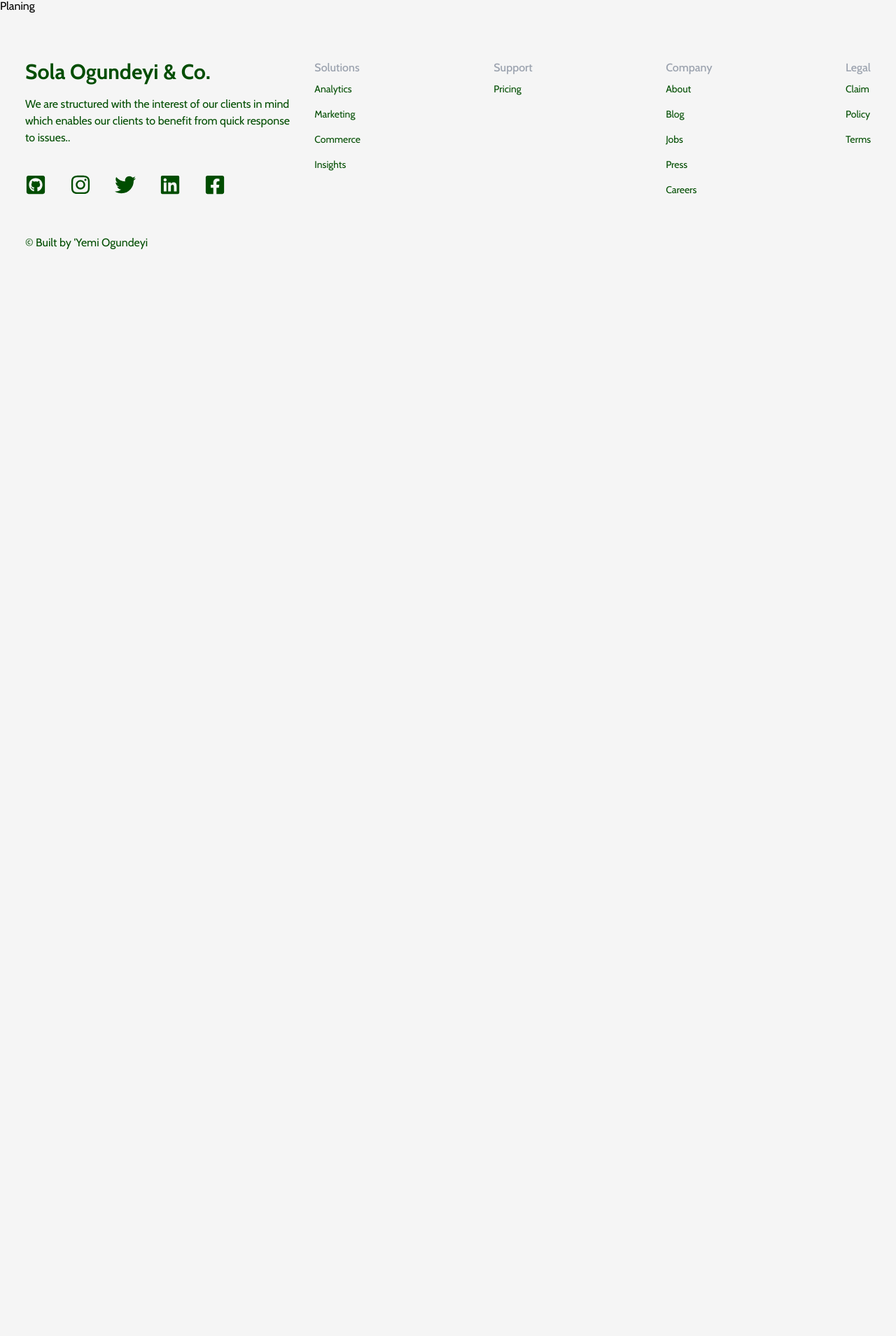
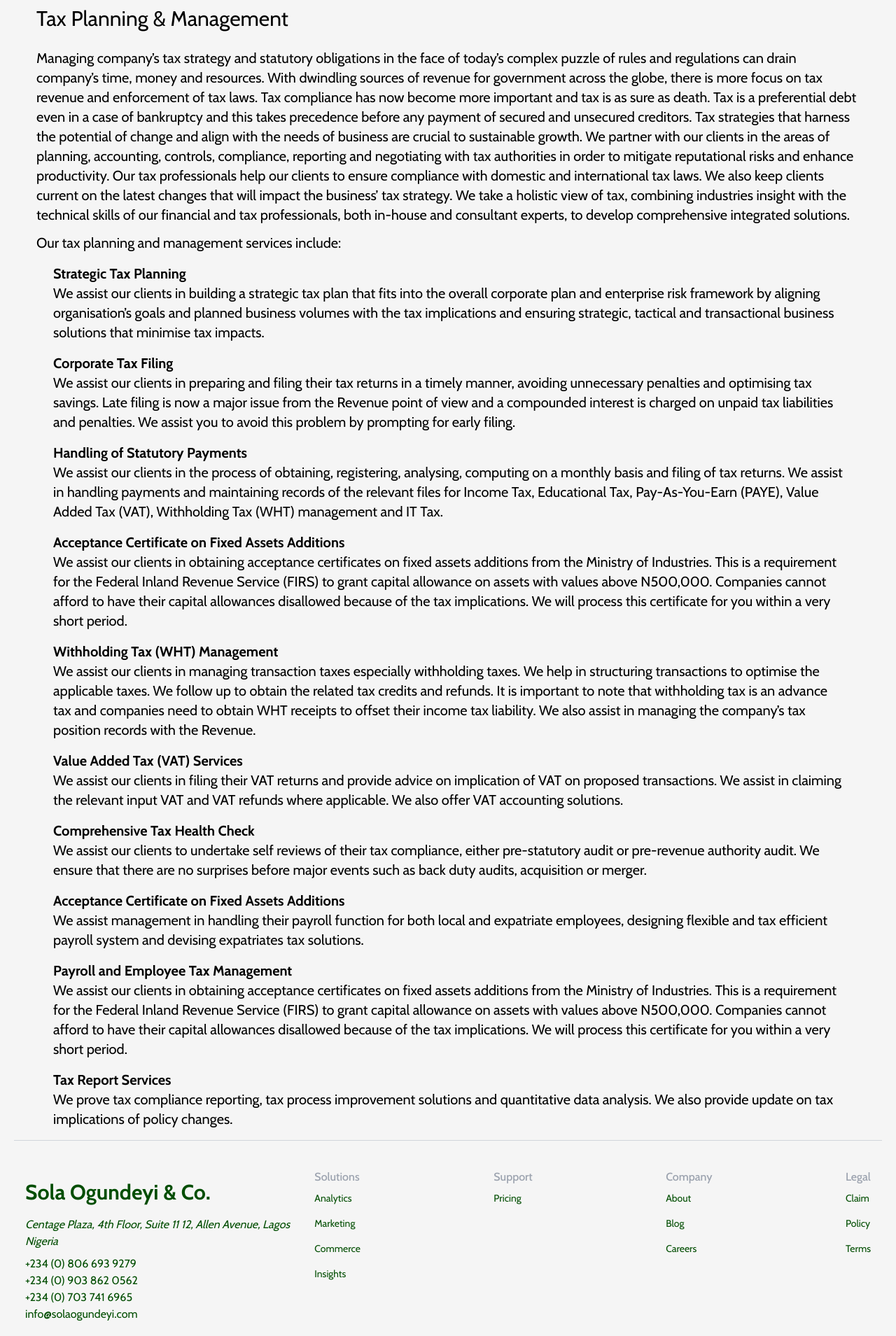
Before and after one commit to YemiOG/sola-ogundeyi-co, a React (Create React App) app: page /services/planning in a window 1280 px wide. Shown: the part 100-2009 px from the top of the page at 70% size. Before the commit the page ends 800 px from the top, so only its background shows below. Built offline with nearby package versions, Linux system fonts and the light colour scheme.

Commit message:
page complete

```diff
--- a/src/App.js
+++ b/src/App.js
@@ -23,7 +23,7 @@ function App() {
           <Route path="/services" element={<Clients />} />
           <Route path="/services/audit" element={<Audit />} />
           <Route path="/services/planning" element={<Planning />} />
-          <Route path="/services/advisory" element={<Advisory />} />
+          <Route path="/services/advisory" exact element={<Advisory />} />
           <Route path="/about-us" element={<About />} />
           <Route path="/contact-us" element={<Contact />} />
         </Routes>
--- a/src/components/Advisory.js
+++ b/src/components/Advisory.js
@@ -2,7 +2,7 @@ import React from "react";
 
 const Advisory = () => {
   return (
-    <div className="px-10">
+    <div className="px-3 md:px-10">
       <div className="max-w-[1240px] mx-auto text-left ">
         <h1 className="text-bold text-2xl p-3 md:text-3xl">
           Financial Advisory Services
--- a/src/components/Audit.js
+++ b/src/components/Audit.js
@@ -2,7 +2,7 @@ import React from "react";
 
 const Audit = () => {
   return (
-    <div className="px-10">
+    <div className="px-3 md:px-10">
       <div className="max-w-[1240px] mx-auto text-left ">
         <h1 className="text-bold text-2xl p-3 md:text-3xl">
           Audit and Assurance
--- a/src/components/Footer.js
+++ b/src/components/Footer.js
@@ -9,16 +9,27 @@ import {
 
 const Footer = () => {
   return (
-    <div className="max-w-[1240px] mx-auto py-16 px-4 grid lg:grid-cols-3 gap-8 text-[#004d00]">
+    <div className="max-w-[1240px] mx-auto py-10 px-4 grid lg:grid-cols-3 gap-8 text-[#004d00] border-t  border-gray-300">
       <div>
-        <h1 className="w-full text-3xl font-bold text-[#004d00] ">
+        <h1 className="w-full text-3xl font-bold py-4 text-[#004d00] ">
           Sola Ogundeyi &amp; Co.
         </h1>
-        <p className="py-4">
-          We are structured with the interest of our clients in mind which
-          enables our clients to benefit from quick response to issues..{" "}
-        </p>
-        <div className="flex justify-between md:w-[75%] my-6">
+        <address className="pb-2">
+          Centage Plaza, 4th Floor, Suite 11 12, Allen Avenue, Lagos Nigeria
+        </address>
+        <div className="flex flex-col pb-4">
+          <a href="tel:+234 (0) 806 693 9279">+234 (0) 806 693 9279</a>
+          <a href="tel:+234 (0) 903 862 0562">+234 (0) 903 862 0562</a>
+          <a href="tel:+234 (0) 703 741 6965">+234 (0) 703 741 6965</a>
+          <a href="mailto:info@solaogundeyi.com"> info@solaogundeyi.com</a>
+        </div>
+        <span>International Office:</span>
+        <address>
+          13 Monksmead, Borehamwood Hertfordshire WD6 2LF United Kingdom
+        </address>
+        <a href="tel:+447415101999">+447415101999</a>
+
+        <div className="flex justify-between md:w-[75%] my-3">
           <FaGithubSquare size={30} />
           <FaInstagram size={30} />
           <FaTwitter size={30} />
@@ -47,8 +58,6 @@ const Footer = () => {
           <ul>
             <li className="py-2 text-sm">About</li>
             <li className="py-2 text-sm">Blog</li>
-            <li className="py-2 text-sm">Jobs</li>
-            <li className="py-2 text-sm">Press</li>
             <li className="py-2 text-sm">Careers</li>
           </ul>
         </div>
--- a/src/components/Planning.js
+++ b/src/components/Planning.js
@@ -1,7 +1,162 @@
 import React from "react";
 
-const Planing = () => {
-  return <div>Planing</div>;
+const Planning = () => {
+  return (
+    <div className="px-3 md:px-10">
+      <div className="max-w-[1240px] mx-auto text-left ">
+        <h1 className="text-bold text-2xl p-3 md:text-3xl">
+          Tax Planning &amp; Management
+        </h1>
+        <blockquote className="md:text-xl">
+          <p className="p-3 md:text-xl">
+            Managing company’s tax strategy and statutory obligations in the
+            face of today’s complex puzzle of rules and regulations can drain
+            company’s time, money and resources. With dwindling sources of
+            revenue for government across the globe, there is more focus on tax
+            revenue and enforcement of tax laws. Tax compliance has now become
+            more important and tax is as sure as death. Tax is a preferential
+            debt even in a case of bankruptcy and this takes precedence before
+            any payment of secured and unsecured creditors. Tax strategies that
+            harness the potential of change and align with the needs of business
+            are crucial to sustainable growth. We partner with our clients in
+            the areas of planning, accounting, controls, compliance, reporting
+            and negotiating with tax authorities in order to mitigate
+            reputational risks and enhance productivity. Our tax professionals
+            help our clients to ensure compliance with domestic and
+            international tax laws. We also keep clients current on the latest
+            changes that will impact the business’ tax strategy. We take a
+            holistic view of tax, combining industries insight with the
+            technical skills of our financial and tax professionals, both
+            in-house and consultant experts, to develop comprehensive integrated
+            solutions.
+          </p>
+
+          <p className="mx-3 mb-4">
+            Our tax planning and management services include:
+          </p>
+          <ul>
+            <li className="px-6 mb-4">
+              <h3 className="mb-0 px-3 font-bold">Strategic Tax Planning</h3>
+              <p className="px-3">
+                We assist our clients in building a strategic tax plan that fits
+                into the overall corporate plan and enterprise risk framework by
+                aligning organisation’s goals and planned business volumes with
+                the tax implications and ensuring strategic, tactical and
+                transactional business solutions that minimise tax impacts.
+              </p>
+            </li>
+            <li className="px-6 mb-4">
+              <h3 className="mb-0 px-3 font-bold">Corporate Tax Filing</h3>
+              <p className="px-3">
+                We assist our clients in preparing and filing their tax returns
+                in a timely manner, avoiding unnecessary penalties and
+                optimising tax savings. Late filing is now a major issue from
+                the Revenue point of view and a compounded interest is charged
+                on unpaid tax liabilities and penalties. We assist you to avoid
+                this problem by prompting for early filing.
+              </p>
+            </li>
+            <li className="px-6 mb-4">
+              <h3 className="mb-0 px-3 font-bold">
+                Handling of Statutory Payments
+              </h3>
+              <p className="px-3">
+                We assist our clients in the process of obtaining, registering,
+                analysing, computing on a monthly basis and filing of tax
+                returns. We assist in handling payments and maintaining records
+                of the relevant files for Income Tax, Educational Tax,
+                Pay-As-You-Earn (PAYE), Value Added Tax (VAT), Withholding Tax
+                (WHT) management and IT Tax.
+              </p>
+            </li>
+            <li className="px-6 mb-4">
+              <h3 className="mb-0 px-3 font-bold">
+                Acceptance Certificate on Fixed Assets Additions
+              </h3>
+              <p className="px-3">
+                We assist our clients in obtaining acceptance certificates on
+                fixed assets additions from the Ministry of Industries. This is
+                a requirement for the Federal Inland Revenue Service (FIRS) to
+                grant capital allowance on assets with values above N500,000.
+                Companies cannot afford to have their capital allowances
+                disallowed because of the tax implications. We will process this
+                certificate for you within a very short period.
+              </p>
+            </li>
+            <li className="px-6 mb-4">
+              <h3 className="mb-0 px-3 font-bold">
+                Withholding Tax (WHT) Management
+              </h3>
+              <p className="px-3">
+                We assist our clients in managing transaction taxes especially
+                withholding taxes. We help in structuring transactions to
+                optimise the applicable taxes. We follow up to obtain the
+                related tax credits and refunds. It is important to note that
+                withholding tax is an advance tax and companies need to obtain
+                WHT receipts to offset their income tax liability. We also
+                assist in managing the company’s tax position records with the
+                Revenue.
+              </p>
+            </li>
+            <li className="px-6 mb-4">
+              <h3 className="mb-0 px-3 font-bold">
+                Value Added Tax (VAT) Services
+              </h3>
+              <p className="px-3">
+                We assist our clients in filing their VAT returns and provide
+                advice on implication of VAT on proposed transactions. We assist
+                in claiming the relevant input VAT and VAT refunds where
+                applicable. We also offer VAT accounting solutions.
+              </p>
+            </li>
+            <li className="px-6 mb-4">
+              <h3 className="mb-0 px-3 font-bold">
+                Comprehensive Tax Health Check
+              </h3>
+              <p className="px-3">
+                We assist our clients to undertake self reviews of their tax
+                compliance, either pre-statutory audit or pre-revenue authority
+                audit. We ensure that there are no surprises before major events
+                such as back duty audits, acquisition or merger.
+              </p>
+            </li>
+            <li className="px-6 mb-4">
+              <h3 className="mb-0 px-3 font-bold">
+                Acceptance Certificate on Fixed Assets Additions
+              </h3>
+              <p className="px-3">
+                We assist management in handling their payroll function for both
+                local and expatriate employees, designing flexible and tax
+                efficient payroll system and devising expatriates tax solutions.
+              </p>
+            </li>
+            <li className="px-6 mb-4">
+              <h3 className="mb-0 px-3 font-bold">
+                Payroll and Employee Tax Management
+              </h3>
+              <p className="px-3">
+                We assist our clients in obtaining acceptance certificates on
+                fixed assets additions from the Ministry of Industries. This is
+                a requirement for the Federal Inland Revenue Service (FIRS) to
+                grant capital allowance on assets with values above N500,000.
+                Companies cannot afford to have their capital allowances
+                disallowed because of the tax implications. We will process this
+                certificate for you within a very short period.
+              </p>
+            </li>
+            <li className="px-6 mb-4">
+              <h3 className="mb-0 px-3 font-bold">Tax Report Services</h3>
+              <p className="px-3">
+                We prove tax compliance reporting, tax process improvement
+                solutions and quantitative data analysis. We also provide update
+                on tax implications of policy changes.
+              </p>
+            </li>
+          </ul>
+        </blockquote>
+      </div>
+    </div>
+  );
 };
 
-export default Planing;
+export default Planning;
```
